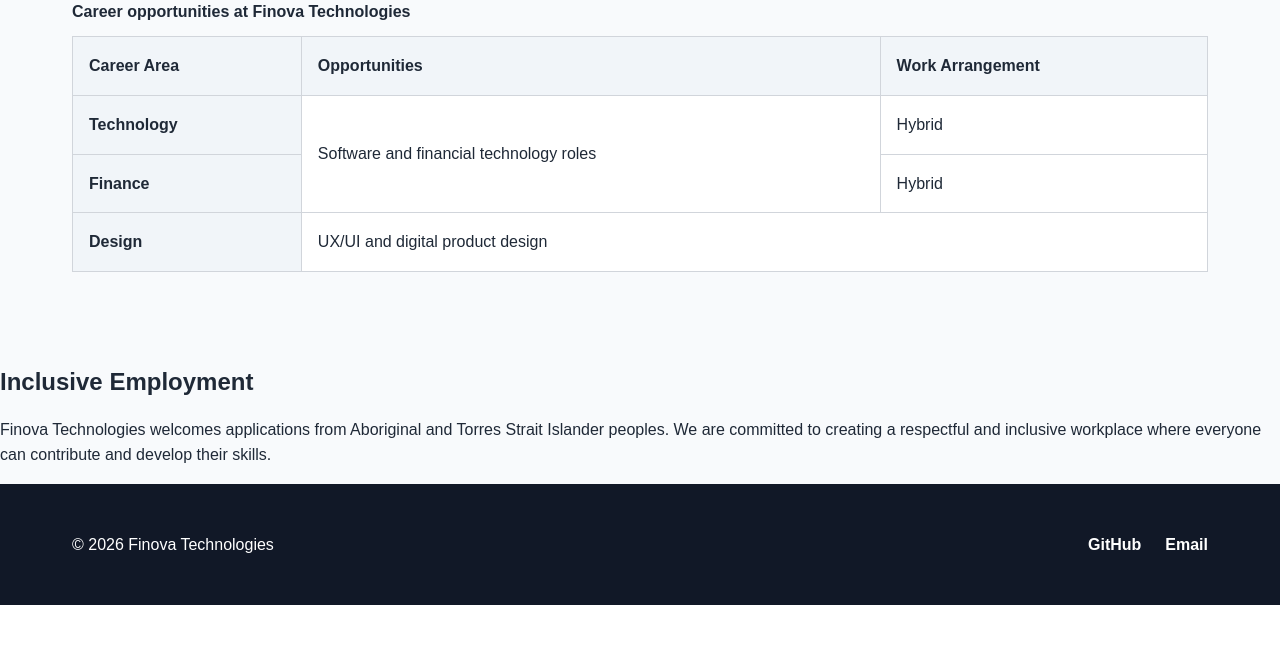
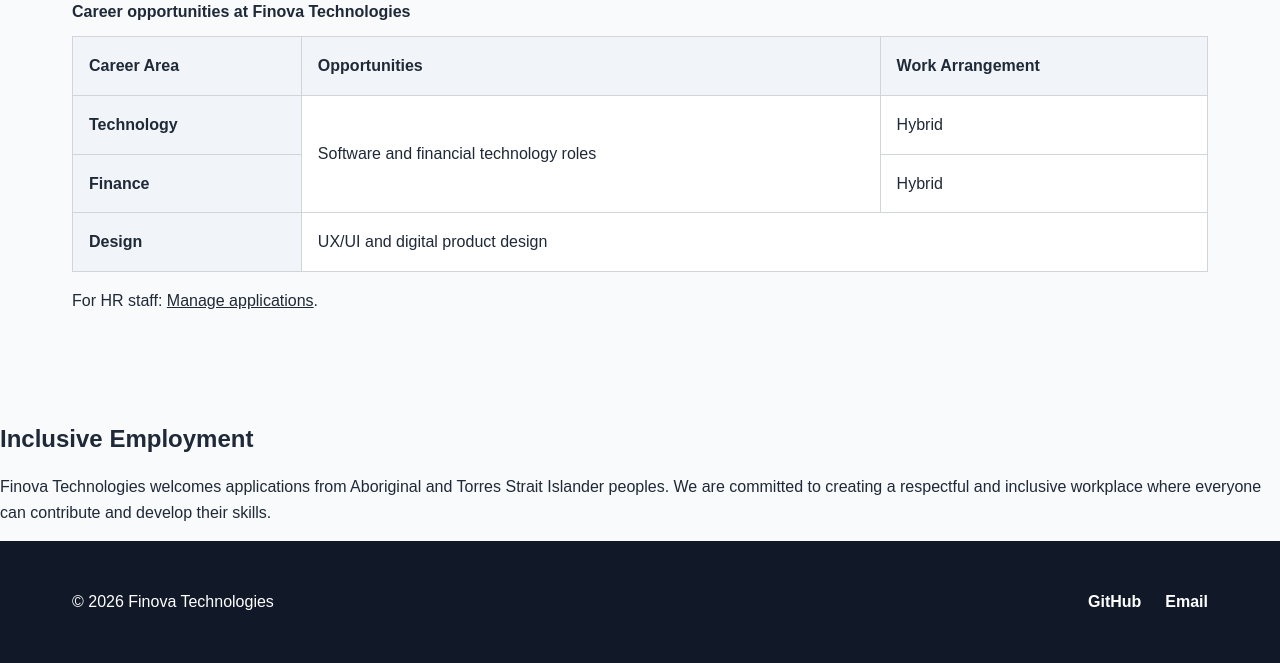
Before and after one commit to JiajinZhang-123/Applied-Web-Project-Part-2, a PHP site: page / in a window 1280 px wide. Shown: the part 1437-2100 px from the top of the page. Before the commit the page ends 2042 px from the top, so only its background shows below. Run offline with PHP 8.4, Linux system fonts and the light colour scheme.

Commit message:
fix: make HR application management reachable from homepage

```diff
--- a/project2/index.php
+++ b/project2/index.php
@@ -134,6 +134,8 @@ include __DIR__ . '/nav.inc';
 
             </table>
 
+            <p>For HR staff: <a href="login.php">Manage applications</a>.</p>
+
         </section>
 
 
```
